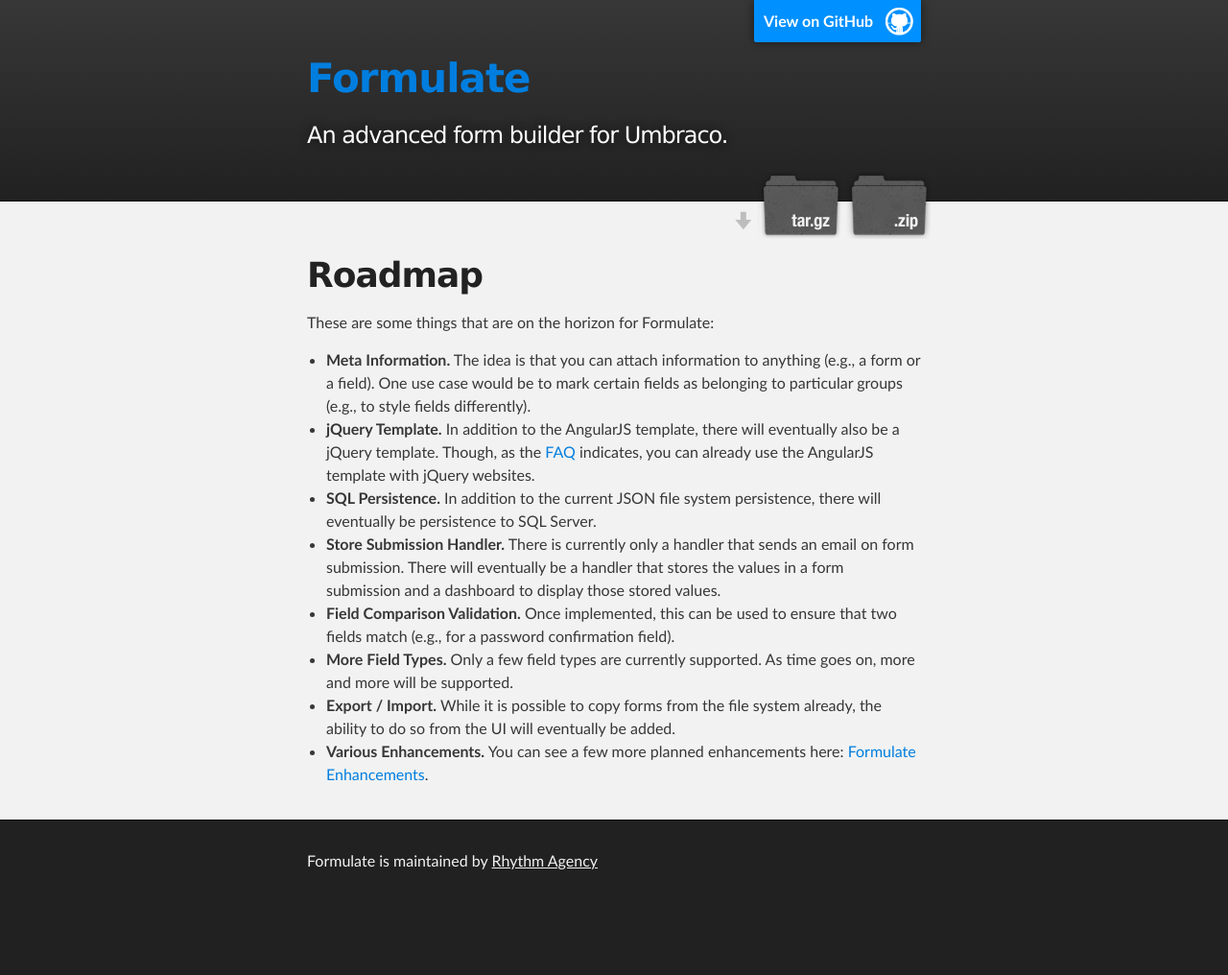
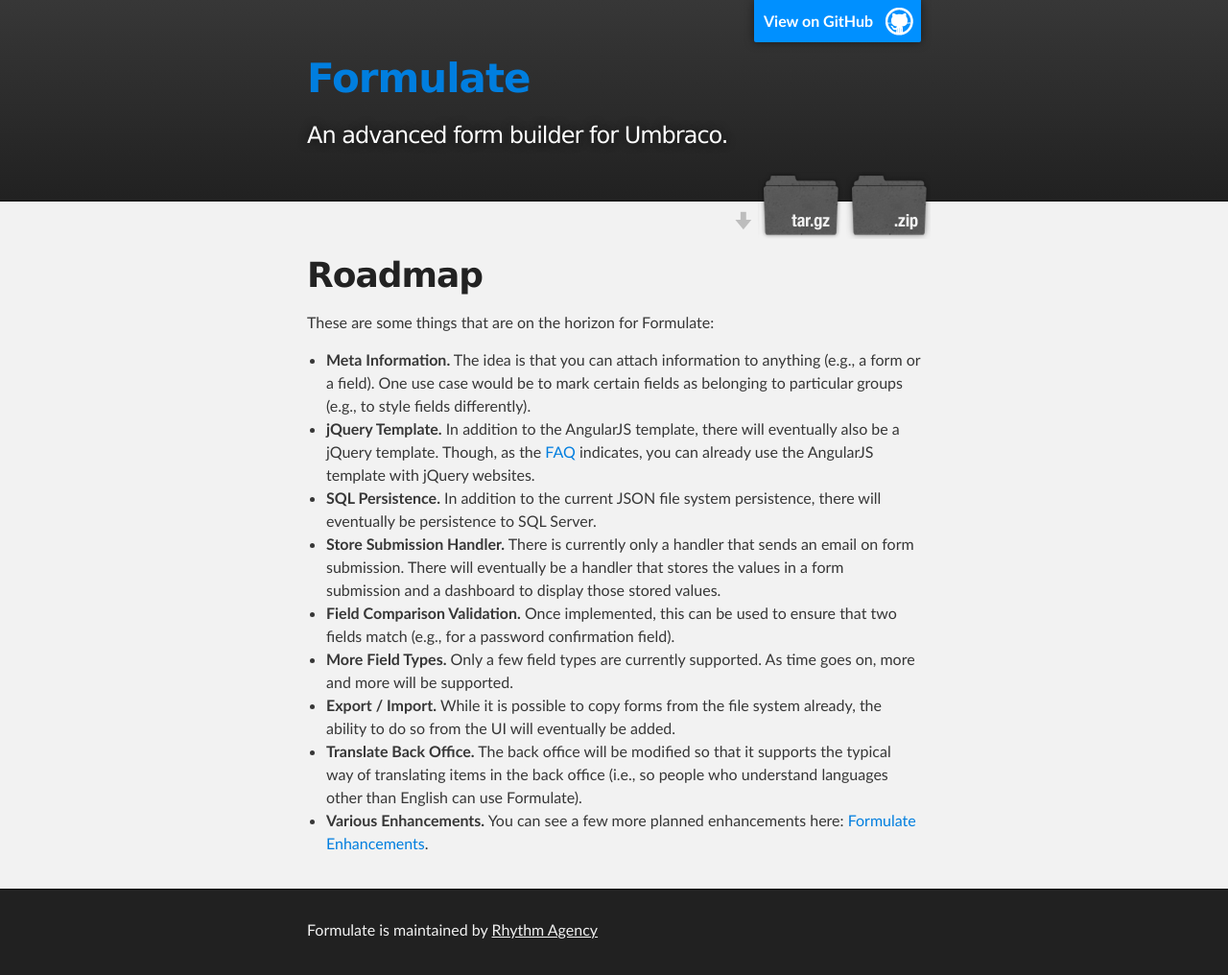
Before and after one commit to rhythmagency/formulate, a Jekyll site: the page built from roadmap.md, in a window 1280 px wide. Shown: the whole page at 96% size. Built offline with Jekyll 4.4.1, drawn with Linux system fonts in a browser that asks for light colours; before the commit the page ends 944 px from its top, so only the background shows below that.

Commit message:
Added translations to roadmap.

```diff
--- a/roadmap.md
+++ b/roadmap.md
@@ -13,4 +13,5 @@
 * **Field Comparison Validation.** Once implemented, this can be used to ensure that two fields match (e.g., for a password confirmation field).
 * **More Field Types.** Only a few field types are currently supported. As time goes on, more and more will be supported.
 * **Export / Import.** While it is possible to copy forms from the file system already, the ability to do so from the UI will eventually be added.
+* **Translate Back Office.** The back office will be modified so that it supports the typical way of translating items in the back office (i.e., so people who understand languages other than English can use Formulate).
 * **Various Enhancements.** You can see a few more planned enhancements here: [Formulate Enhancements](https://github.com/rhythmagency/formulate/labels/enhancement).
```
